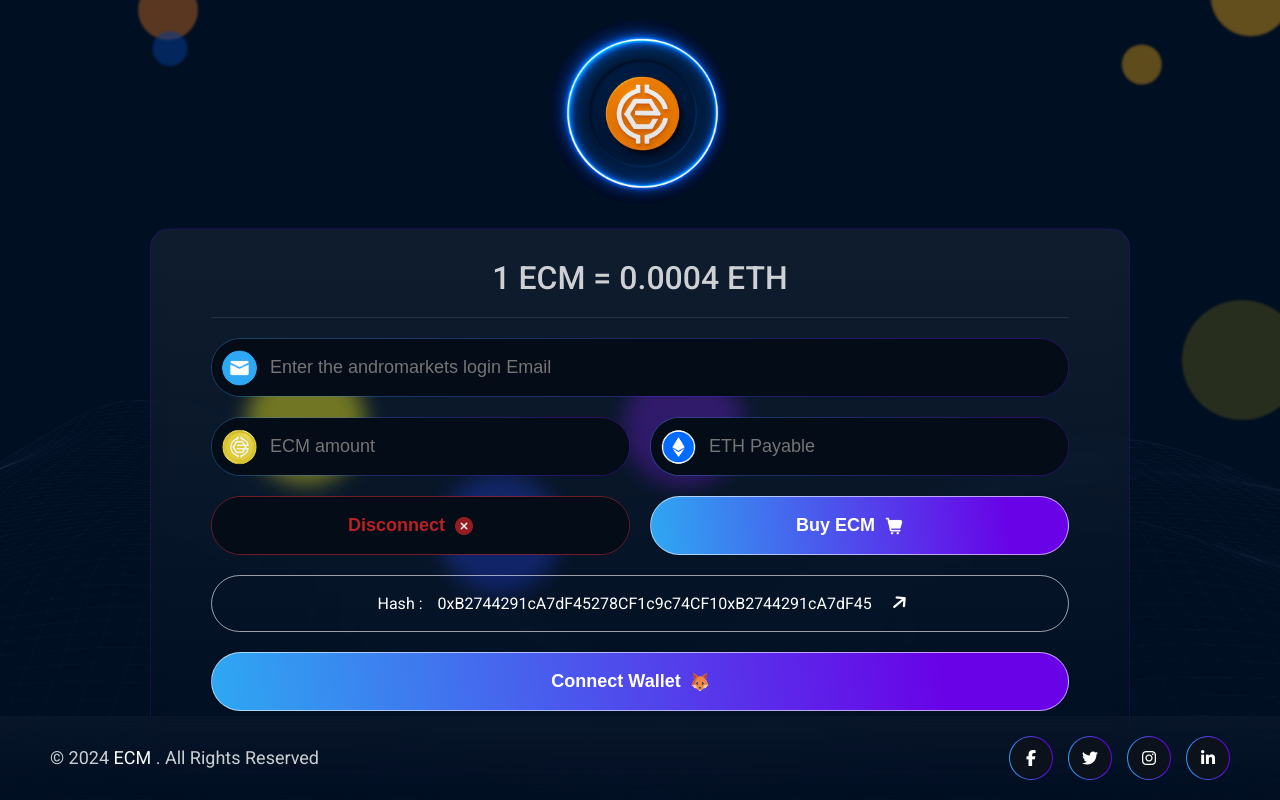
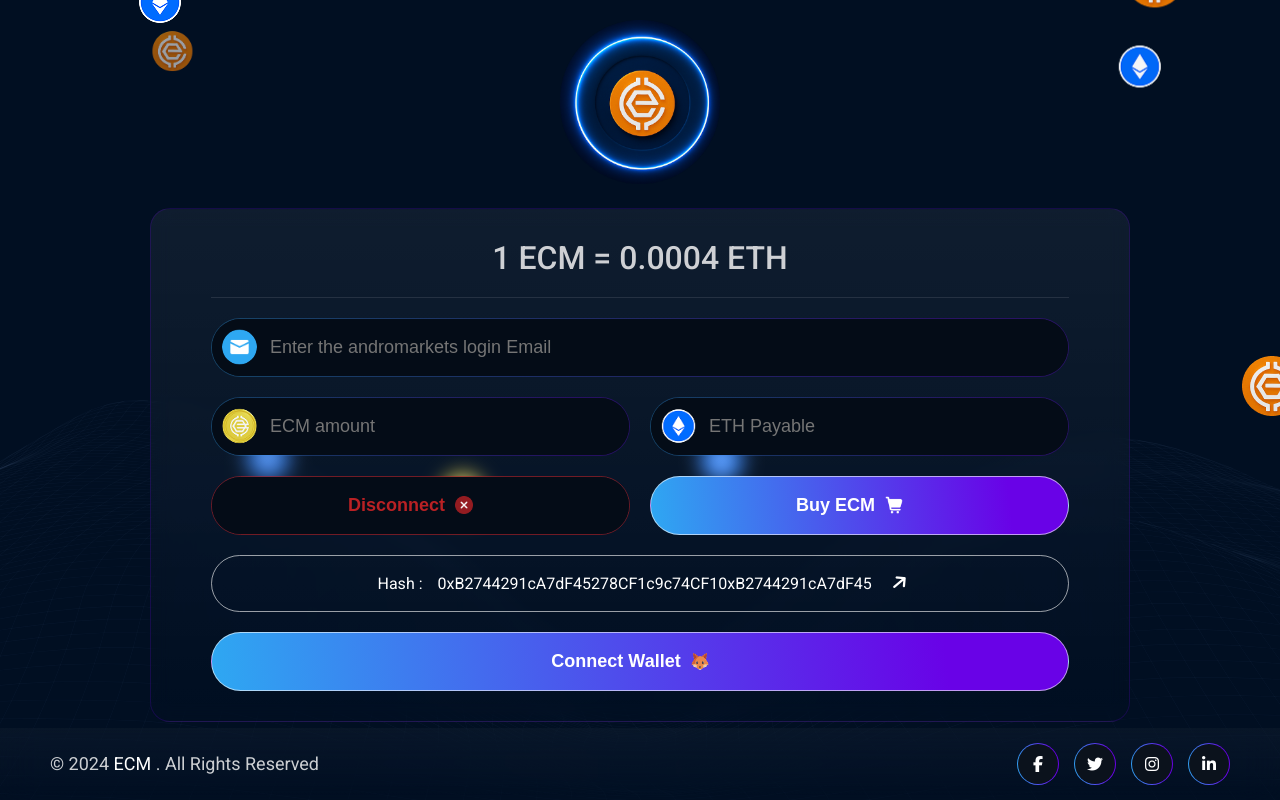
Before and after one commit to blockversesolutions/buy-ecm, a plain HTML site: page index.html in a window 1280 px wide. Drawn offline with Linux system fonts and the light colour scheme.

Commit message:
design update

```diff
--- a/assets/css/main.css
+++ b/assets/css/main.css
@@ -80,7 +80,7 @@ body:after {
   margin-bottom: 142px;
 }
 .logo {
-  width: 180px;
+  width: 160px;
   margin: 0 auto;
 }
 .logo img {
@@ -113,6 +113,7 @@ body:after {
   );
   backdrop-filter: blur(10px);
   border: 1.5px solid #6902e733;
+  padding-bottom: 30px;
 }
 .form-card-inner h4 {
   text-align: center;
@@ -253,8 +254,8 @@ body:after {
   gap: 15px;
 }
 .social-menu li a {
-  height: 42px;
-  width: 42px;
+  height:40px;
+  width: 40px;
   display: flex;
   align-items: center;
   color: #fff;
@@ -284,7 +285,7 @@ body:after {
     rgba(255, 255, 255, 0) 100%
   );
   backdrop-filter: blur(20px);
-  padding: 20px 0;
+  padding:15px 0;
   position: fixed;
   bottom: 0;
   width: 100%;
@@ -348,84 +349,81 @@ body:after {
 }
 .circle {
   position: absolute;
-  height: 120px;
-  width: 120px;
+
   border-radius: 50%;
   z-index: -2;
-  filter: blur(1px);
+
   animation: float 10s ease-in-out infinite alternate;
 }
 
 /* Add slight variations for each circle */
 .circle-1 {
-  background-color: rgba(224, 115, 30, 0.4);
-  height: 60px;
-  width: 60px;
+
   top: 10%;
   left: 10%;
   animation-delay: 0s;
 }
 
+.circle-9 img{
+  height: 40px;
+  width: 40px;
+}
 .circle-2 {
-  background-color: rgba(32, 57, 201, 0.4);
+
   top: 80%;
   left: 30%;
   animation-delay: 1s;
 }
 
 .circle-3 {
-  background-color: rgba(247, 176, 24, 0.4);
+
   right: 10%;
   top: 30%;
   animation-delay: 2s;
-  height: 80px;
-  width: 80px;
+
 }
 
 .circle-4 {
-  background-color: rgba(247, 176, 24, 0.4);
+
   right: 20%;
   top: 40%;
   animation-delay: 3s;
-  height: 40px;
-  width: 40px;
+
 }
 
 .circle-5 {
-  background-color: rgba(100, 22, 201, 0.4);
+
   right: 50%;
   bottom: 10%;
   animation-delay: 1.5s;
 }
 
 .circle-6 {
-  background-color: rgba(197, 170, 18, 0.2);
+
   right: 10%;
   bottom: 10%;
   animation-delay: 2.5s;
 }
 
 .circle-7 {
-  background-color: rgba(79, 139, 252, 0.8);
+
   right: 10%;
   top: 10%;
   animation-delay: 0.7s;
-  height: 30px;
-  width: 30px;
+
 }
 
 .circle-8 {
-  background-color: rgba(148, 150, 25, 0.8);
+
   left: 10%;
   bottom: 10%;
   animation-delay: 3.3s;
 }
 .circle-9 {
-  background-color: rgba(7, 62, 145, 0.8);
+
   left: 10%;
   top: 10%;
-  height: 35px;
-  width: 35px;
+
   animation-delay: 4.3s;
 }
 
--- a/index.html
+++ b/index.html
@@ -21,15 +21,33 @@
   </head>
 
   <body>
-    <div class="circle circle-1"></div>
-    <div class="circle circle-2"></div>
-    <div class="circle circle-3"></div>
-    <div class="circle circle-4"></div>
-    <div class="circle circle-5"></div>
-    <div class="circle circle-6"></div>
-    <div class="circle circle-7"></div>
-    <div class="circle circle-8"></div>
-    <div class="circle circle-9"></div>
+    <div class="circle circle-1">
+      <img src="assets/images/eth.png" alt="icon" />
+    </div>
+    <div class="circle circle-2">
+      <img src="assets/images/ecm.png" alt="icon" />
+    </div>
+    <div class="circle circle-3">
+      <img src="assets/images/eth.png" alt="icon" />
+    </div>
+    <div class="circle circle-4">
+      <img src="assets/images/eth.png" alt="icon" />
+    </div>
+    <div class="circle circle-5">
+      <img src="assets/images/eth.png" alt="icon" />
+    </div>
+    <div class="circle circle-6">
+      <img src="assets/images/ecm-3.png" alt="icon" />
+    </div>
+    <div class="circle circle-7">
+      <img src="assets/images/ecm-3.png" alt="icon" />
+    </div>
+    <div class="circle circle-8">
+      <img src="assets/images/eth.png" alt="icon" />
+    </div>
+    <div class="circle circle-9">
+      <img src="assets/images/ecm-2.png" alt="icon" />
+    </div>
     <header class="header-area">
       <div class="logo">
         <a href="https://ecmcoin.com/"
```
Also changed, not shown: assets/images/bg-1.png (deleted), assets/images/ecm-2.png (added), assets/images/ecm-3.png (added).
